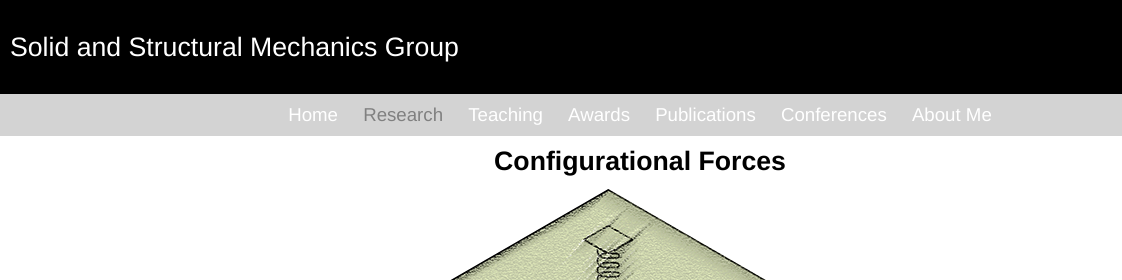
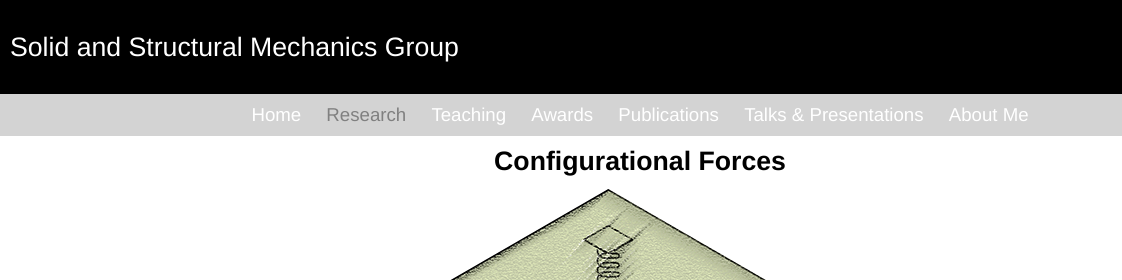
Before and after one commit to marcoamato1993/mysite, a plain HTML site: page Research.html in a window 1280 px wide. Shown: the top 280 px of the page, 0-1122 px from the left. Drawn offline with Linux system fonts and the light colour scheme; files whose address does not match are found by name.

Commit message:
Update Research.html

```diff
--- a/Research.html
+++ b/Research.html
@@ -50,7 +50,7 @@
 	.title {font-family: helvetica; font-size: 14pt; color: black; font-weight: bold; margin: 0px;}
 	.txt {font-family: helvetica; font-size: 12pt; color: black; margin: 0px; text-align: justify; padding-bottom: 10px; padding-top: 10px}
 
-	@media screen and (max-width: 760px) {
+	@media screen and (max-width: 835px) {
 		.container {display: flex; flex-direction: column; width: auto; padding: 10px; margin: auto;}
 		.footercontainer {background-color: black; padding: 10px; display: flex; justify-content: space-around; flex-direction: column;}
 		.footertop > * {flex: 1 1 45%;}
@@ -73,7 +73,7 @@
 		.footertop {background-color: black; display: flex; justify-content: space-around; flex-direction: column; flex-wrap: wrap;}
 		}
 
-	@media screen and (min-width: 450px) and (max-width: 760px) {
+	@media screen and (min-width: 450px) and (max-width: 835px) {
 		.imgcontainer {display: flex; flex-direction: column; width: 450px; margin-left: auto; margin-right: auto;}
 		}
 
@@ -81,7 +81,7 @@
 		.imgcontainer {display: flex; flex-direction: column; width: 100%; margin-left: auto; margin-right: auto;}
 		}
 
-	@media screen and (max-width: 760px) {
+	@media screen and (max-width: 835px) {
   		.topnav.responsive {position: relative;}
   		.topnav.responsive .icon {position: relative}
   		.topnav.responsive a{
@@ -125,7 +125,7 @@
   		<a class="menu" href="Teaching.html">Teaching</a>
   		<a class="menu" href="Awards.html">Awards</a>
   		<a class="menu" href="Publications.html">Publications</a>
-  		<a class="menu" href="Conferences.html">Conferences</a>
+  		<a class="menu" href="Talks And Presentations.html">Talks & Presentations</a>
   		<a class="menu" href="About Me.html">About Me</a>
 	</div>
 
```
